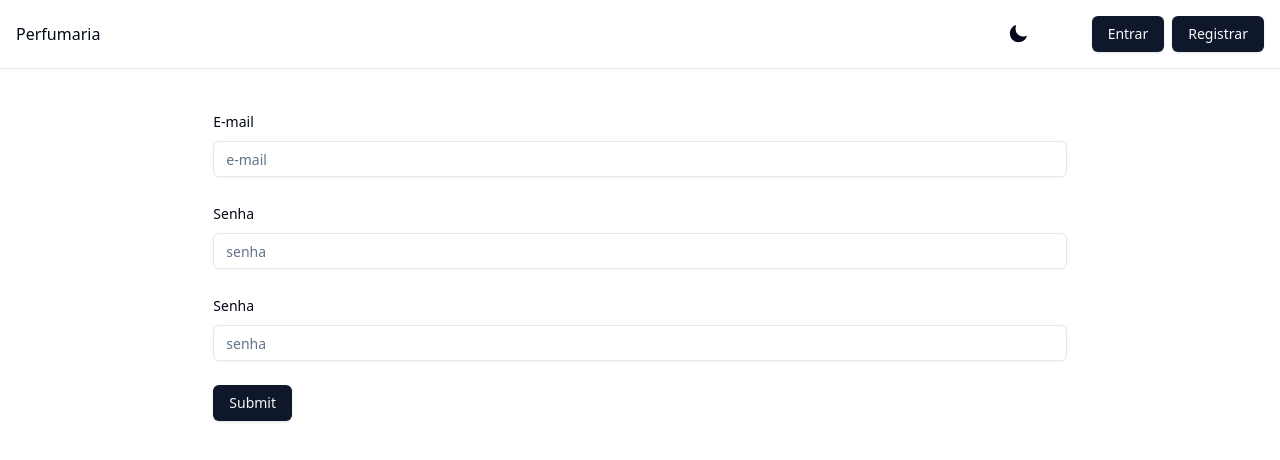
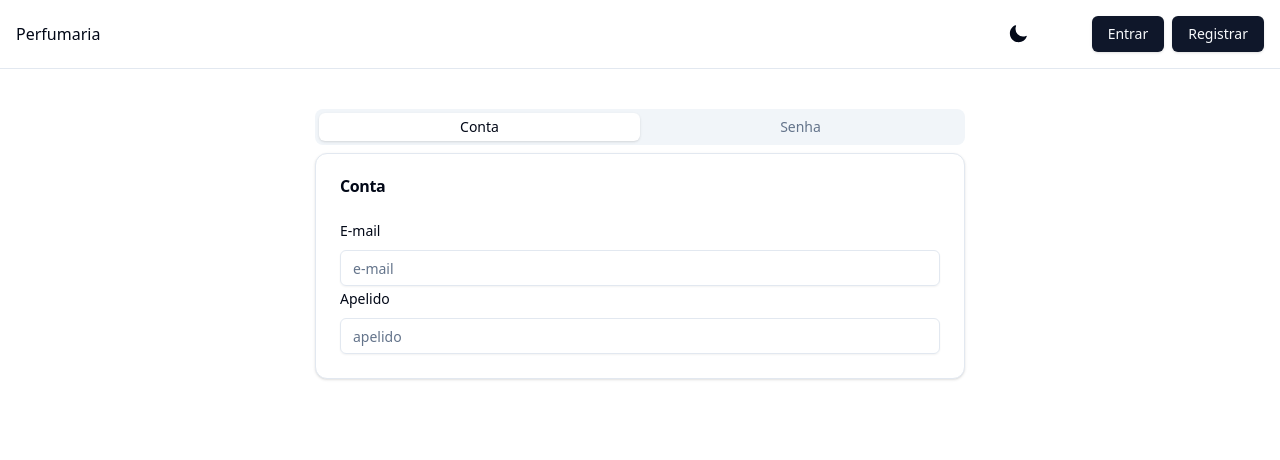
Before and after one commit to NatanBatista/perfumaria-next, a Next.js app: page /auth/signup in a window 1280 px wide. Shown: the top 460 px of the page. Built offline with nearby package versions, Linux system fonts and the light colour scheme.

Commit message:
style: Adicionando shadcn Tabs ao form

```diff
--- a/app/auth/signup/page.tsx
+++ b/app/auth/signup/page.tsx
@@ -1,11 +1,14 @@
 "use client"
 
-import { useContext } from "react"
 import { zodResolver } from "@hookform/resolvers/zod"
 import { useForm } from "react-hook-form"
 import { z } from "zod"
 
 import { Button } from "@/components/ui/button"
+import { ReloadIcon } from "@radix-ui/react-icons"
+
+import { useRouter } from "next/navigation"
+
 import {
     Form,
     FormControl,
@@ -17,47 +20,90 @@ import {
 
 import { Input } from "@/components/ui/input"
 import axios from "axios"
+import { Tabs, TabsContent, TabsList, TabsTrigger } from "@/components/ui/tabs"
+import { Card, CardContent, CardHeader, CardTitle } from "@/components/ui/card"
+import { useState } from "react"
+import { toast } from "@/components/ui/use-toast"
 
 const FormSchema = z.object({
     email: z.string().email({
         message: "Email incorreto."
     }),
-    password: z.string().min(3, {
-        message: "A senha deve ter pelo menos 3 caracteres",
+    nickname: z.string().min(3, {
+        message: "Seu apelido deve ter pelo menos 3 caracteres"
     }),
-    password_confirmation: z.string().min(3, {
-        message: "A confirmação deve ter pelo menos 3 caracteres",
+    password: z.string().min(8, {
+        message: "A senha deve ter pelo menos 8 caracteres",
+    }),
+    password_confirmation: z.string().min(8, {
+        message: "A confirmação deve ter pelo menos 8 caracteres",
     }),
 }).refine(data => data.password === data.password_confirmation, {
     message: "As senhas não coincidem",
-    path: ['password']
+    path: ['password_confirmation']
 })
 
-const SignUp= () => {
+const SignUp = () => {
+    const router = useRouter()
+
+    const [isLoading, setIsLoading] = useState(false)
 
     const form = useForm<z.infer<typeof FormSchema>>({
         resolver: zodResolver(FormSchema),
         defaultValues: {
             email: "",
+            nickname: "",
             password: "",
             password_confirmation: "",
         },
     })
 
     async function onSubmit(data: z.infer<typeof FormSchema>) {
+        try {
+            setIsLoading(true)
             const response = await axios.post("http://localhost:3001/auth", {
                 "email": data.email,
+                "nickname": data.nickname,
                 "password": data.password,
                 "password-confirmation": data.password_confirmation
             })
-        console.log(JSON.stringify(data, null, 2))
+            router.push("/")
+            toast({
+                variant: "default",
+                title: "Conta criada com sucesso!",
+                description: `Um email com instruções de ativação foi enviado para ${
+                    response.data.data.email
+                }`
+            })
+        } catch (error: any) {
+            toast({
+                variant: "destructive",
+                title: error.response.data.errors[0],
+            })
+        } finally {
+            setIsLoading(false)
+        }
+
     }
 
     return (
         <div className="flex justify-center items-center my-10">
+            <Tabs defaultValue="account" className="w-[650px]">
+                <TabsList className="grid grid-cols-2">
+                    <TabsTrigger value="account">Conta</TabsTrigger>
+                    <TabsTrigger value="password">Senha</TabsTrigger>
+                </TabsList>
                 <Form {...form}>
                     <form onSubmit={form.handleSubmit(onSubmit)} className="w-2/3 space-y-6">
 
+                        <TabsContent value="account">
+                            <Card className="w-[650px]">
+                                <CardHeader>
+                                    <CardTitle>
+                                        Conta
+                                    </CardTitle>
+                                </CardHeader>
+                                <CardContent>
                                     <FormField
                                         control={form.control}
                                         name="email"
@@ -72,6 +118,31 @@ const SignUp= () => {
 
                                         )}
                                     />
+                                    <FormField
+                                        control={form.control}
+                                        name="nickname"
+                                        render={({ field }) => (
+                                            <FormItem>
+                                                <FormLabel>Apelido</FormLabel>
+                                                <FormControl>
+                                                    <Input placeholder="apelido" {...field} />
+                                                </FormControl>
+                                                <FormMessage />
+                                            </FormItem>
+
+                                        )}
+                                    />
+                                </CardContent>
+                            </Card>
+                        </TabsContent>
+                        <TabsContent value="password">
+                            <Card className="w-[650px]">
+                                <CardHeader>
+                                    <CardTitle>
+                                        Senha
+                                    </CardTitle>
+                                </CardHeader>
+                                <CardContent>
                                     <FormField
                                         control={form.control}
                                         name="password"
@@ -93,16 +164,30 @@ const SignUp= () => {
                                             <FormItem>
                                                 <FormLabel>Senha</FormLabel>
                                                 <FormControl>
-                                    <Input type="password" placeholder="senha" {...field} />
+                                                    <Input type="password" placeholder="Confirme a senha" {...field} />
                                                 </FormControl>
                                                 <FormMessage />
                                             </FormItem>
 
                                         )}
                                     />
-                    <Button type="submit">Submit</Button>
+                                    {isLoading ? (
+                                        <Button >
+                                            <ReloadIcon className="mr-2 h-4 w-4 animate-spin" />
+                                            Entrando...
+                                        </Button>
+                                    ) :
+                                        (
+                                            <Button type="submit">
+                                                Entrar
+                                            </Button>
+                                        )}
+                                </CardContent>
+                            </Card>
+                        </TabsContent>
                     </form>
                 </Form>
+            </Tabs>
         </div>
     )
 }
```
Lines whose indentation alone changed are shown as unchanged.
